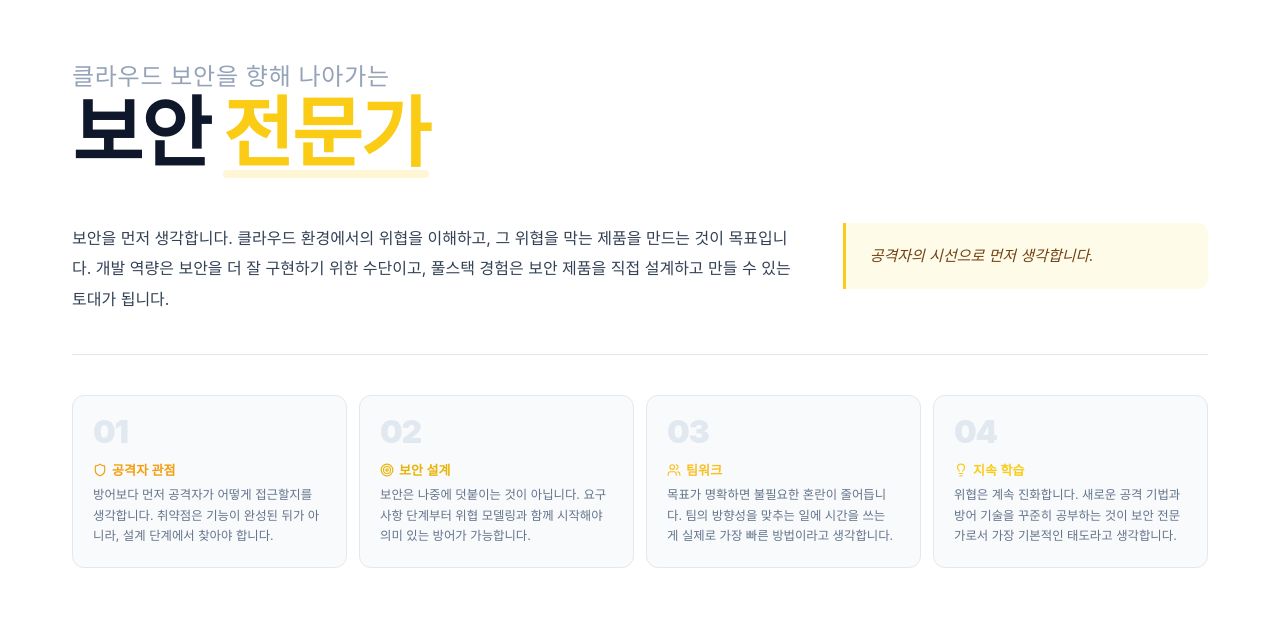
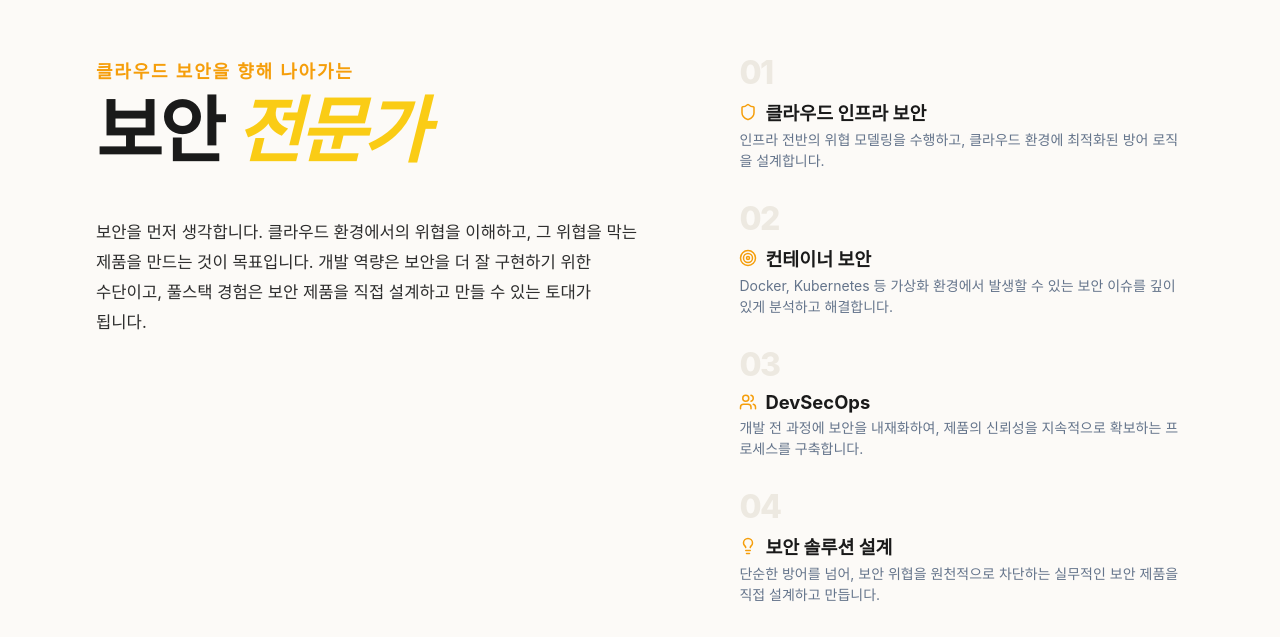
Before and after one commit to woodong-222/woo-portfolio, a React (Vite) app: page / in a window 1280 px wide. Shown: the part 1183-1820 px from the top of the page. Built offline with nearby package versions, Linux system fonts and the light colour scheme.

Commit message:
feat: 소개 세션 개편

```diff
--- a/src/components/sections/AboutMe/AboutMe.scss
+++ b/src/components/sections/AboutMe/AboutMe.scss
@@ -80,159 +80,151 @@
 }
 
 .about-me {
-  background: #ffffff;
-  min-height: auto;
-  padding: 40px 0 120px !important;
+  background: #fcfaf7;
+  min-height: 100vh;
+  min-height: 100svh;
+  display: flex;
+  align-items: center;
+  padding: 60px 0 !important;
+
+  @include mobile-only {
+    min-height: auto;
+    padding: 60px 0 !important;
+  }
 
   &__container {
     max-width: 1240px;
-    width: min(1240px, 95vw);
+    width: min(1240px, 90vw);
+  }
+
+  // 전체 메인 그리드 (좌/우 2단)
+  &__main-content {
+    display: grid;
+    grid-template-columns: 1.1fr 0.9fr;
+    gap: 100px;
+    align-items: start;
+
+    @include tablet-only {
+      grid-template-columns: 1fr;
+      gap: 4rem;
+    }
+
+    @include mobile-only {
+      grid-template-columns: 1fr;
+      gap: 3rem;
+    }
+  }
+
+  // 좌측: 헤드라인 + Bio 텍스트
+  &__intro {
+    display: flex;
+    flex-direction: column;
+    gap: 3rem;
   }
 
   // ① 디스플레이 헤드라인
   &__headline {
     display: flex;
     flex-direction: column;
-    gap: 0.15rem;
-    margin-bottom: 3rem;
-
-    @include mobile-only {
-      margin-bottom: 2rem;
-    }
+    gap: 0.5rem;
   }
 
   &__headline-line1 {
-    font-size: clamp(1rem, 2.5vw, 1.5rem);
-    font-weight: 500;
-    color: #94a3b8;
-    letter-spacing: 0.03em;
+    font-size: clamp(1rem, 2vw, 1.125rem);
+    font-weight: 600;
+    color: #f59e0b;
+    letter-spacing: 0.1em;
+    text-transform: uppercase;
   }
 
   &__headline-line2 {
-    font-size: clamp(2.4rem, 6vw, 5rem);
-    font-weight: 900;
-    color: #0f172a;
-    line-height: 1.05;
-    letter-spacing: -0.025em;
+    font-size: clamp(2.4rem, 6vw, 4.5rem);
+    font-weight: 800;
+    color: #1a1a1a;
+    line-height: 1.1;
+    letter-spacing: -0.04em;
     display: block;
   }
 
-  // 마지막 단어 노랑 하이라이트
   &__highlight {
     background: none;
     color: #facc15;
-    position: relative;
-
-    &::after {
-      content: '';
-      position: absolute;
-      bottom: 2px;
-      left: 0;
-      right: 0;
-      height: 8px;
-      background: #facc15;
-      opacity: 0.18;
-      border-radius: 4px;
-    }
+    font-style: italic;
   }
 
-  // ② Bio + Callout
-  &__main {
-    display: grid;
-    grid-template-columns: 1fr 0.5fr;
-    gap: 2.5rem;
-    align-items: start;
-    padding-bottom: 2.5rem;
-    border-bottom: 1px solid #e2e8f0;
-    margin-bottom: 2.5rem;
-
-    @include tablet-only {
-      grid-template-columns: 1fr;
-    }
-
-    @include mobile-only {
-      grid-template-columns: 1fr;
-      gap: 1.5rem;
-    }
+  // Bio 좌측 정렬
+  &__bio-wrapper {
+    display: flex;
+    justify-content: flex-start;
   }
 
   &__bio {
-    font-size: 1rem;
-    line-height: 1.9;
-    color: #334155;
+    font-size: clamp(1rem, 1.3vw, 1.125rem);
+    line-height: 1.8;
+    color: #2d2d2d;
     margin: 0;
+    font-weight: 400;
+    word-break: keep-all;
+    text-align: left;
   }
 
-  &__callout {
-    margin: 0;
-    padding: 1.25rem 1.5rem;
-    border-left: 3px solid #facc15;
-    background: #fefce8;
-    border-radius: 0 10px 10px 0;
-    font-size: 0.9375rem;
-    line-height: 1.75;
-    color: #713f12;
-    font-style: italic;
-  }
-
-  // ③ 번호형 원칙 카드
-  &__values {
-    display: grid;
-    grid-template-columns: repeat(4, 1fr);
-    gap: 12px;
-
-    @include tablet-only {
-      grid-template-columns: repeat(2, 1fr);
-    }
+  // 우측: 원칙 리스트 (세로 나열)
+  &__principles {
+    display: flex;
+    flex-direction: column;
+    gap: 32px;
 
     @include mobile-only {
-      grid-template-columns: repeat(2, 1fr);
+      gap: 24px;
     }
   }
 
   .value-item {
-    padding: 20px;
-    border-radius: 12px;
-    background: #f8fafc;
-    border: 1px solid #e2e8f0;
-    transition: border-color 0.2s ease, box-shadow 0.2s ease;
+    padding: 0;
     display: flex;
     flex-direction: column;
-    gap: 12px;
+    gap: 10px;
+    transition: transform 0.3s ease;
 
     &:hover {
-      border-color: rgba(250, 204, 21, 0.5);
-      box-shadow: 0 4px 20px rgba(250, 204, 21, 0.08);
+      transform: translateX(10px); // 우측으로 살짝 이동하는 피드백
     }
 
     &__num {
       font-size: 2rem;
-      font-weight: 900;
-      color: #e2e8f0;
+      font-weight: 800;
+      color: #ede9e1;
       line-height: 1;
-      letter-spacing: -0.04em;
+      letter-spacing: -0.05em;
     }
 
     &__body {
       display: flex;
       flex-direction: column;
-      gap: 6px;
+      gap: 4px;
     }
 
     &__title {
       display: flex;
       align-items: center;
-      gap: 5px;
-      font-size: 0.8125rem;
+      gap: 8px;
+      font-size: 1.15rem;
       font-weight: 700;
-      letter-spacing: 0.01em;
+      color: #1a1a1a;
+
+      svg {
+        color: #f59e0b;
+        width: 18px;
+        height: 18px;
+      }
     }
 
     &__text {
-      font-size: 0.775rem;
-      line-height: 1.65;
+      font-size: 0.875rem;
+      line-height: 1.5;
       color: #64748b;
       margin: 0;
+      max-width: 100%;
     }
   }
 }
--- a/src/components/sections/AboutMe/index.tsx
+++ b/src/components/sections/AboutMe/index.tsx
@@ -42,28 +42,28 @@ const AboutMe = forwardRef<HTMLElement>((_, forwardedRef) => {
 		{
 			num: "01",
 			title: t("principles.balance.title"),
-			icon: <Shield size={14} />,
+			icon: <Shield size={20} />,
 			text: t("principles.balance.text"),
 			color: "#f59e0b",
 		},
 		{
 			num: "02",
 			title: t("principles.communication.title"),
-			icon: <Target size={14} />,
+			icon: <Target size={20} />,
 			text: t("principles.communication.text"),
 			color: "#eab308",
 		},
 		{
 			num: "03",
 			title: t("principles.teamwork.title"),
-			icon: <Users size={14} />,
+			icon: <Users size={20} />,
 			text: t("principles.teamwork.text"),
 			color: "#fbbf24",
 		},
 		{
 			num: "04",
 			title: t("principles.growth.title"),
-			icon: <Lightbulb size={14} />,
+			icon: <Lightbulb size={20} />,
 			text: t("principles.growth.text"),
 			color: "#facc15",
 		},
@@ -83,7 +83,9 @@ const AboutMe = forwardRef<HTMLElement>((_, forwardedRef) => {
 				initial="hidden"
 				animate={inView ? "visible" : "hidden"}
 			>
-				{/* ① 디스플레이 헤드라인 */}
+				<div className="about-me__main-content">
+					{/* Left Side: Headline & Bio */}
+					<div className="about-me__intro">
 						<motion.div className="about-me__headline" variants={titleVariants}>
 							<span className="about-me__headline-line1">{t("headline.line1")}</span>
 							<span className="about-me__headline-line2">
@@ -97,16 +99,13 @@ const AboutMe = forwardRef<HTMLElement>((_, forwardedRef) => {
 							</span>
 						</motion.div>
 
-				{/* ② Bio + Callout */}
-				<motion.div className="about-me__main" variants={cardVariants}>
+						<motion.div className="about-me__bio-wrapper" variants={cardVariants}>
 							<p className="about-me__bio">{t("bio")}</p>
-					<blockquote className="about-me__callout">
-						{t("callout")}
-					</blockquote>
 						</motion.div>
+					</div>
 
-				{/* ③ 번호형 원칙 카드 */}
-				<div className="about-me__values">
+					{/* Right Side: Principles (Vertical) */}
+					<div className="about-me__principles">
 						{principles.map((p, i) => (
 							<motion.div
 								key={i}
@@ -117,7 +116,6 @@ const AboutMe = forwardRef<HTMLElement>((_, forwardedRef) => {
 								<div className="value-item__body">
 									<span
 										className="value-item__title"
-									style={{ color: p.color } as React.CSSProperties}
 									>
 										{p.icon}
 										{p.title}
@@ -127,6 +125,7 @@ const AboutMe = forwardRef<HTMLElement>((_, forwardedRef) => {
 							</motion.div>
 						))}
 					</div>
+				</div>
 			</motion.div>
 		</section>
 	);
--- a/src/utils/locales/ko/aboutMe.json
+++ b/src/utils/locales/ko/aboutMe.json
@@ -5,23 +5,22 @@
     "line2": "보안 전문가"
   },
   "bio": "보안을 먼저 생각합니다. 클라우드 환경에서의 위협을 이해하고, 그 위협을 막는 제품을 만드는 것이 목표입니다. 개발 역량은 보안을 더 잘 구현하기 위한 수단이고, 풀스택 경험은 보안 제품을 직접 설계하고 만들 수 있는 토대가 됩니다.",
-  "callout": "공격자의 시선으로 먼저 생각합니다.",
   "principles": {
     "balance": {
-      "title": "공격자 관점",
-      "text": "방어보다 먼저 공격자가 어떻게 접근할지를 생각합니다. 취약점은 기능이 완성된 뒤가 아니라, 설계 단계에서 찾아야 합니다."
+      "title": "클라우드 인프라 보안",
+      "text": "인프라 전반의 위협 모델링을 수행하고, 클라우드 환경에 최적화된 방어 로직을 설계합니다."
     },
     "communication": {
-      "title": "보안 설계",
-      "text": "보안은 나중에 덧붙이는 것이 아닙니다. 요구사항 단계부터 위협 모델링과 함께 시작해야 의미 있는 방어가 가능합니다."
+      "title": "컨테이너 보안",
+      "text": "Docker, Kubernetes 등 가상화 환경에서 발생할 수 있는 보안 이슈를 깊이 있게 분석하고 해결합니다."
     },
     "teamwork": {
-      "title": "팀워크",
-      "text": "목표가 명확하면 불필요한 혼란이 줄어듭니다. 팀의 방향성을 맞추는 일에 시간을 쓰는 게 실제로 가장 빠른 방법이라고 생각합니다."
+      "title": "DevSecOps",
+      "text": "개발 전 과정에 보안을 내재화하여, 제품의 신뢰성을 지속적으로 확보하는 프로세스를 구축합니다."
     },
     "growth": {
-      "title": "지속 학습",
-      "text": "위협은 계속 진화합니다. 새로운 공격 기법과 방어 기술을 꾸준히 공부하는 것이 보안 전문가로서 가장 기본적인 태도라고 생각합니다."
+      "title": "보안 솔루션 설계",
+      "text": "단순한 방어를 넘어, 보안 위협을 원천적으로 차단하는 실무적인 보안 제품을 직접 설계하고 만듭니다."
     }
   }
 }
```
Lines whose indentation alone changed are shown as unchanged.
